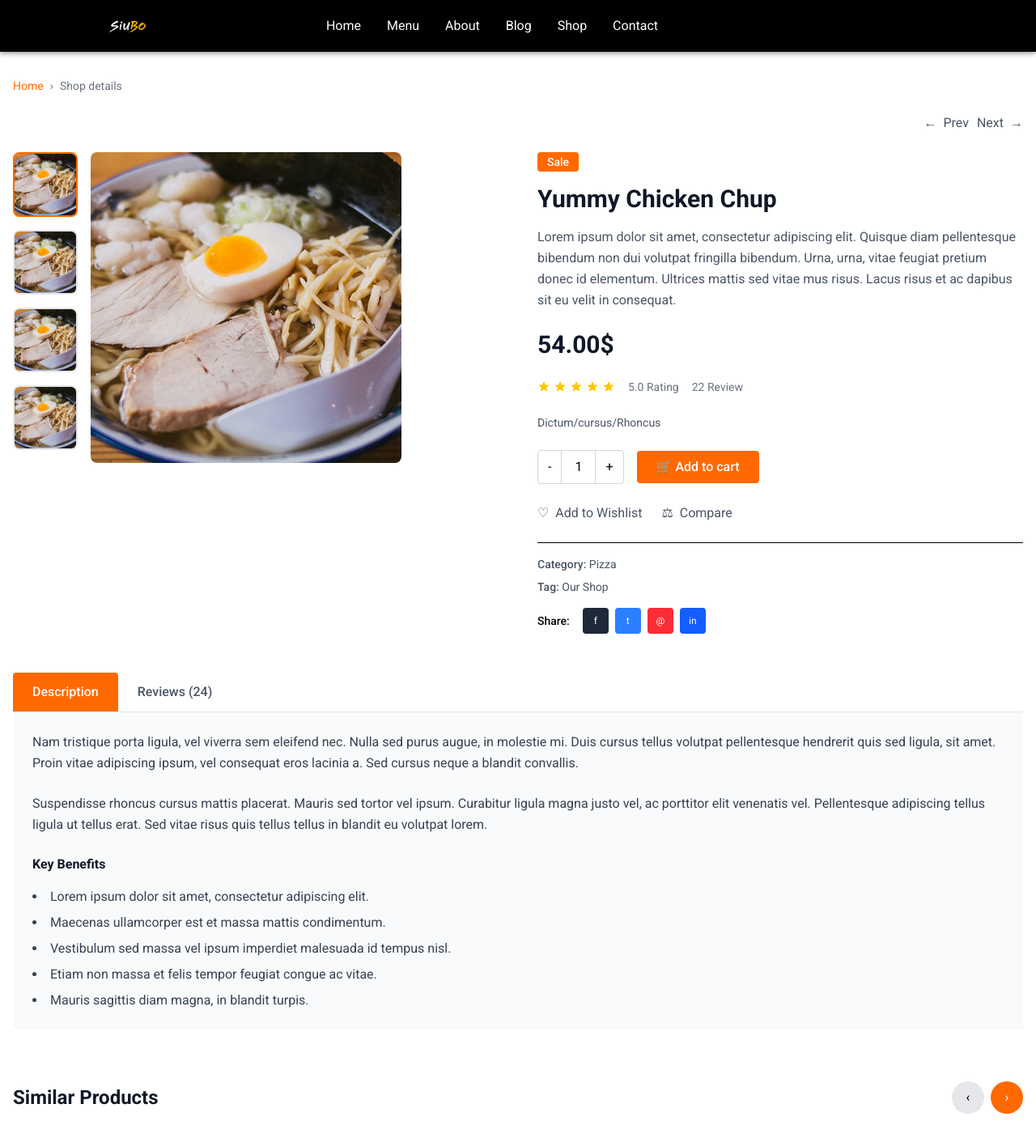
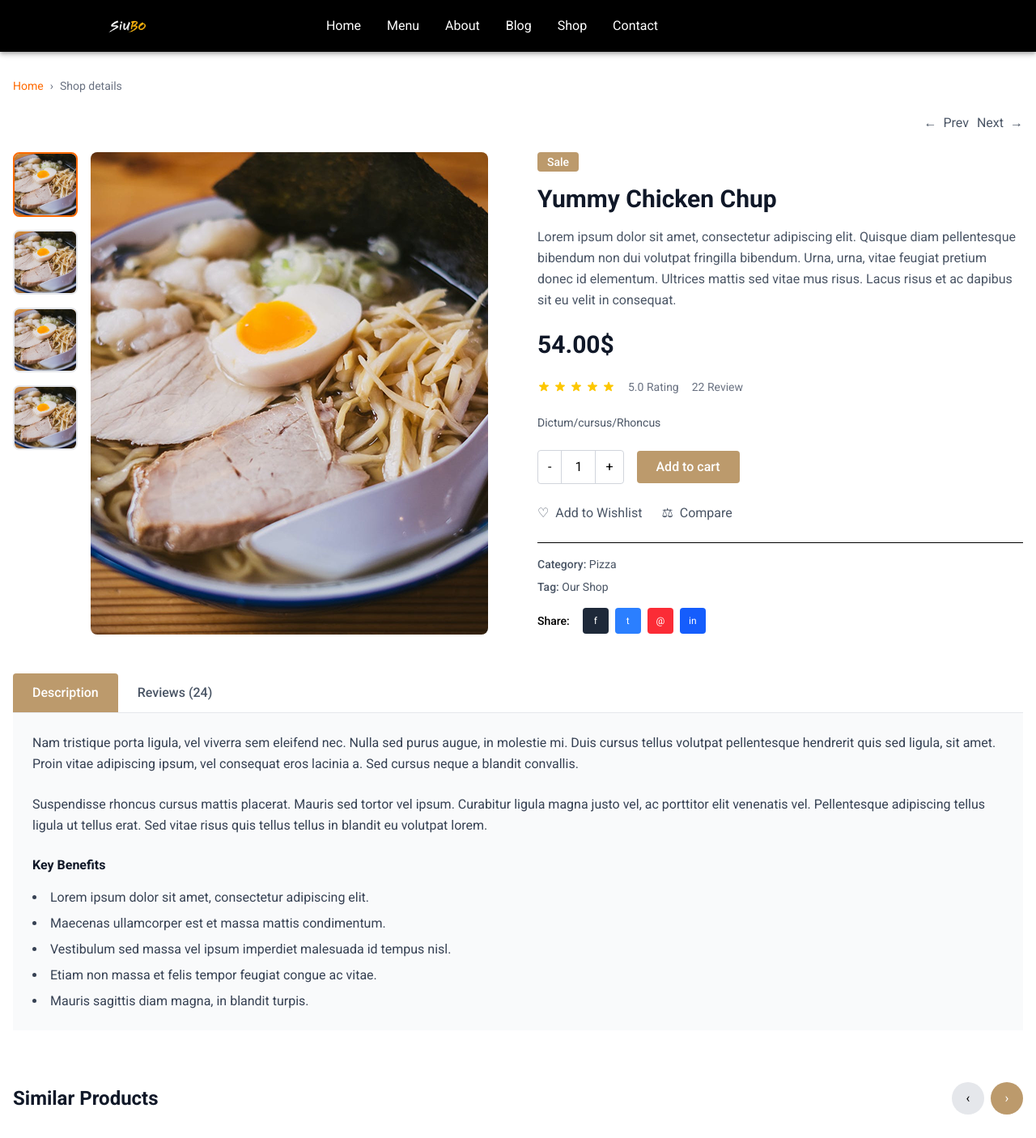
Before and after one commit to hugn2k4/siupo-frontend, a React (Vite) app: page /shopdetail in a window 1280 px wide. Shown: the top 1406 px of the page at 81% size. Built offline with nearby package versions, Linux system fonts and the light colour scheme; some icons are missing; a web font is replaced by a local one.

Commit message:
fix shop detail

```diff
--- a/src/pages/ShopDetail/components/ProductImages.tsx
+++ b/src/pages/ShopDetail/components/ProductImages.tsx
@@ -31,7 +31,7 @@ const ProductImages: React.FC = () => {
       </div>
 
       {/* Main Image */}
-      <div className="w-96 h-96 rounded-lg overflow-hidden">
+      <div className=" rounded-lg overflow-hidden">
         <img
           src={images[selectedImage]}
           alt="Main product"
--- a/src/pages/ShopDetail/components/ProductInfo.tsx
+++ b/src/pages/ShopDetail/components/ProductInfo.tsx
@@ -7,7 +7,7 @@ const ProductInfo: React.FC = () => {
   return (
     <div className="flex-1">
       <div className="mb-4">
-        <span className="bg-orange-500 text-white px-3 py-1 rounded text-sm font-medium">Sale</span>
+        <span className="bg-[#BC9A6C] text-white px-3 py-1 rounded text-sm font-medium">Sale</span>
       </div>
 
       <h1 className="text-3xl font-bold text-gray-900 mb-4">Yummy Chicken Chup</h1>
@@ -47,8 +47,8 @@ const ProductInfo: React.FC = () => {
             +
           </button>
         </div>
-        <button className="bg-orange-500 hover:bg-orange-600 text-white px-6 py-2 rounded font-medium">
-          🛒 Add to cart
+        <button className="bg-[#BC9A6C] hover:bg-orange-600 text-white px-6 py-2 rounded font-medium">
+          Add to cart
         </button>
       </div>
 
--- a/src/pages/ShopDetail/components/ProductTabs.tsx
+++ b/src/pages/ShopDetail/components/ProductTabs.tsx
@@ -9,7 +9,7 @@ const ProductTabs: React.FC = () => {
         <button
           className={`px-6 py-3 font-medium ${
             activeTab === 'description'
-              ? 'bg-orange-500 text-white rounded-t'
+              ? 'bg-[#BC9A6C] text-white rounded-t'
               : 'text-gray-600 hover:text-gray-800'
           }`}
           onClick={() => setActiveTab('description')}
@@ -19,7 +19,7 @@ const ProductTabs: React.FC = () => {
         <button
           className={`px-6 py-3 font-medium ${
             activeTab === 'reviews'
-              ? 'bg-orange-500 text-white rounded-t'
+              ? 'bg-[#BC9A6C] text-white rounded-t'
               : 'text-gray-600 hover:text-gray-800'
           }`}
           onClick={() => setActiveTab('reviews')}
--- a/src/pages/ShopDetail/components/SimilarProducts.tsx
+++ b/src/pages/ShopDetail/components/SimilarProducts.tsx
@@ -39,7 +39,7 @@ const SimilarProducts: React.FC = () => {
           <button className="w-10 h-10 bg-gray-200 rounded-full flex items-center justify-center hover:bg-gray-300">
             ‹
           </button>
-          <button className="w-10 h-10 bg-orange-500 text-white rounded-full flex items-center justify-center hover:bg-orange-600">
+          <button className="w-10 h-10 bg-[#BC9A6C] text-white rounded-full flex items-center justify-center hover:bg-orange-600">
             ›
           </button>
         </div>
```
